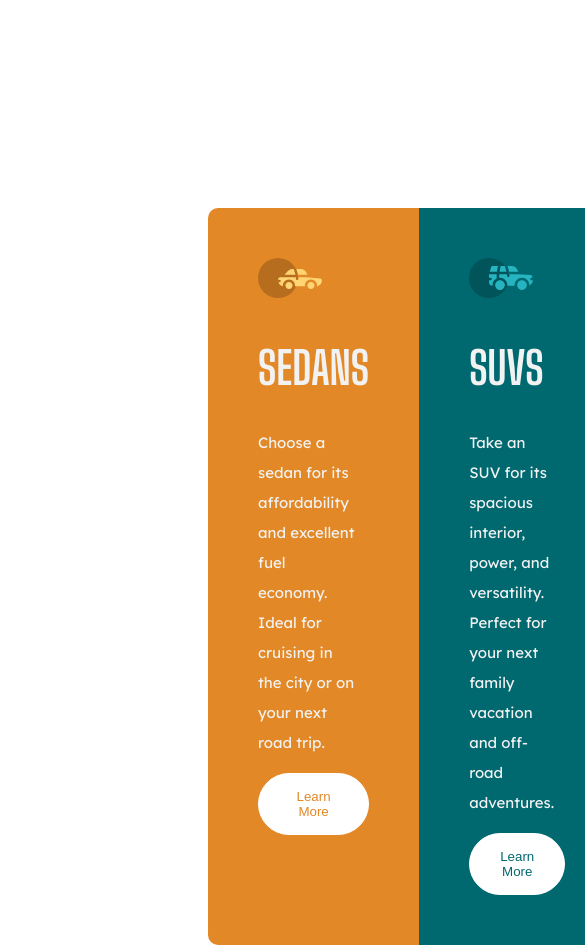
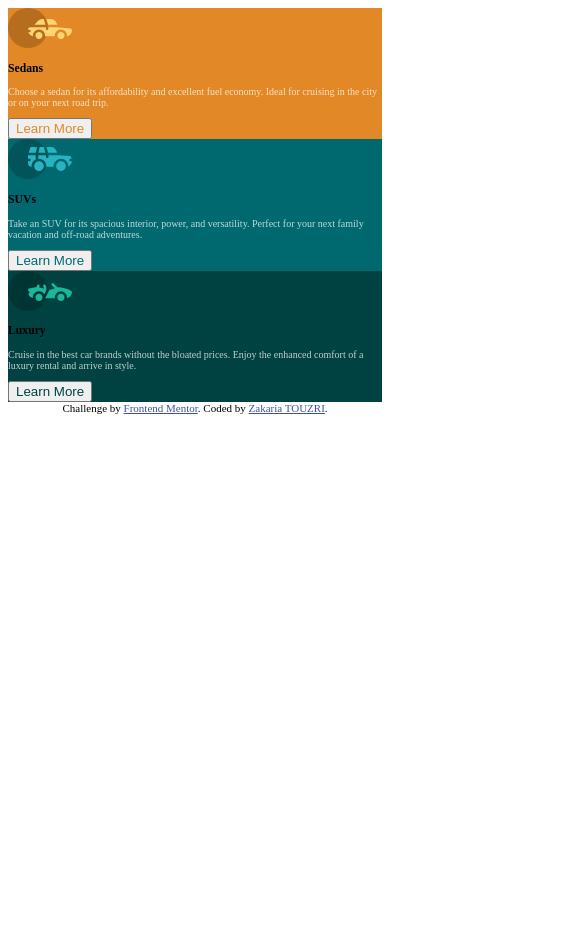
Before and after one commit to killinq-joke/3-column, a plain HTML site: page index.html in a window 390 px wide. Shown: the top 945 px of the page, 585 px wide, since content can reach past the window. After the commit the page ends 844 px from the top, so only its background shows below. Drawn offline with Linux system fonts and the light colour scheme.

Commit message:
SEPARATED: mobile css from desktop css

```diff
--- /dev/null
+++ b/desktop.scss
@@ -0,0 +1,56 @@
+$Bright-orange: hsl(31, 77%, 52%);
+$Dark-cyan: hsl(184, 100%, 22%);
+$Very-dark-cyan: hsl(179, 100%, 13%);
+$Transparent-white : hsla(0, 0%, 100%, 0.75);
+$Very-light-gray : hsl(0, 0%, 95%);
+
+
+body {
+	font-size: 1.5rem;
+	font-family: 'Lexend Deca', sans-serif;
+	background-color: $Very-light-gray;
+	color: $Very-light-gray;
+	height: 100vh;
+	display: flex;
+	flex-direction: column;
+}
+
+.container {
+	display: flex;
+	padding: 15%;
+	margin: auto;
+}
+
+section {
+	padding: 5%;
+	line-height: 3rem;
+	p {
+		width: 87%;
+		margin-bottom: 30%;
+	}
+}
+
+section:nth-child(1) {
+	border-top-left-radius: 10px;
+	border-bottom-left-radius: 10px;
+}
+
+section:nth-child(3) {
+	border-top-right-radius: 10px;
+	border-bottom-right-radius: 10px;
+}
+
+h3 {
+	font-size: 3em;
+	font-family: 'Big Shoulders Display', cursive;
+	text-transform: uppercase;
+}
+
+button {
+	cursor: pointer;
+	background-color: $Very-light-gray;
+	border: 0;
+	border-radius: 4rem;
+	padding: 1.5rem 3rem;
+	border: 1px solid $Very-light-gray;
+}
--- a/index.html
+++ b/index.html
@@ -15,7 +15,9 @@
 	<link href="https://fonts.googleapis.com/css2?family=Lexend+Deca&display=swap" rel="stylesheet">
 	<link rel="preconnect" href="https://fonts.gstatic.com">
 	<link href="https://fonts.googleapis.com/css2?family=Big+Shoulders+Display:wght@700&display=swap" rel="stylesheet">
-  <link rel="stylesheet" href="index.css">
+  <link rel="stylesheet" media="only screen and (max-width: 400px)" href="mobile.css" />
+  <link rel="stylesheet" media="only screen and (min-width: 401px)" href="desktop.css" />
+  <link rel="stylesheet" href="index.css" />
 
     <title>Frontend Mentor | 3-column preview card component</title>
 
--- a/index.scss
+++ b/index.scss
@@ -8,33 +8,12 @@ $Very-light-gray : hsl(0, 0%, 95%);
 	font-size: 10px;
 }
 
-body {
-	font-size: 1.5rem;
-	font-family: 'Lexend Deca', sans-serif;
-	color: $Very-light-gray;
-	height: 100vh;
-	display: flex;
-	flex-direction: column;
-}
-
-.container {
-	display: flex;
-	padding: 20rem;
-	margin: auto;
-}
-
-section {
-	padding: 50px;
-	line-height: 3rem;
-	p {
-		width: 87%;
-	}
+p {
+	color: $Transparent-white;
 }
 
 section:nth-child(1) {
 	background-color: $Bright-orange;
-	border-top-left-radius: 10px;
-	border-bottom-left-radius: 10px;
 	button {
 		color: $Bright-orange;
 		&:hover {
@@ -57,8 +36,6 @@ section:nth-child(2) {
 
 section:nth-child(3) {
 	background-color: $Very-dark-cyan;
-	border-top-right-radius: 10px;
-	border-bottom-right-radius: 10px;
 	button {
 		color: $Very-dark-cyan;
 		&:hover {
@@ -67,18 +44,3 @@ section:nth-child(3) {
 		}
 	}
 }
-
-h3 {
-	font-size: 3em;
-	font-family: 'Big Shoulders Display', cursive;
-	text-transform: uppercase;
-}
-
-button {
-	cursor: pointer;
-	background-color: white;
-	border: 0;
-	border-radius: 4rem;
-	padding: 1.5rem 3rem;
-	border: 1px solid white;
-}
```
Also changed, not shown: desktop.css (added), index.css, mobile.css (added), mobile.scss (added), 3 other files.
